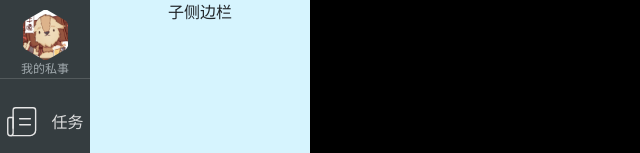
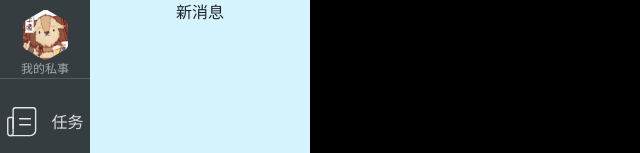
Before and after one commit to liulaoliu/hieplan, a React (Create React App) app: page /main in a window 1280 px wide. Both pictures are taken after a click on the element 45 px from the left and 714 px from the top of the page. Shown: the top 153 px of the page, without its empty margins (0-640 px from the left). Built offline with nearby package versions, Linux system fonts and the light colour scheme.

Commit message:
开始抄写子侧边栏的 内容，现在我清除了设计和重构可以交替进行

```diff
--- a/src/Components/contentPage/Sidebar/Sidebar.tsx
+++ b/src/Components/contentPage/Sidebar/Sidebar.tsx
@@ -66,7 +66,10 @@ export default function Sidebar({
 
         <SidebarBlockChangeByClickWithPopOver>
           <div className={styles[SFAB[1][0] + "_icon"]}></div>
-          <div>子侧边栏</div>
+          <div>
+            <div className="title_bar">新消息</div>
+            <div className="content"></div>
+          </div>
         </SidebarBlockChangeByClickWithPopOver>
 
         <SidebarBlockChangeByClickWithPopOver>
--- a/src/Components/contentPage/Sidebar/SidebarAvatarWithPopOver.tsx
+++ b/src/Components/contentPage/Sidebar/SidebarAvatarWithPopOver.tsx
@@ -17,7 +17,17 @@ const SidebarAvatarWithPopOver = function ({}: Props): ReactElement {
   return (
     <PopOver active={status} setActive={setActive} setInactive={setInactive}>
       <SidebarAvatar active={status}></SidebarAvatar>
-      <>子侧边栏</>
+      <>
+        <div className="title_bar">切换工作空间</div>
+        <div className="content">
+          <div className="row">我的私事</div>
+          <div className="row">新建群组</div>
+        </div>
+        <div className="tail">
+          <div className="item">搜索群组</div>
+          <div className="item">群组管理</div>
+        </div>
+      </>
     </PopOver>
   );
 };
```
Also changed, not shown: 1 other file (tests, documents, lock files or other folders).
